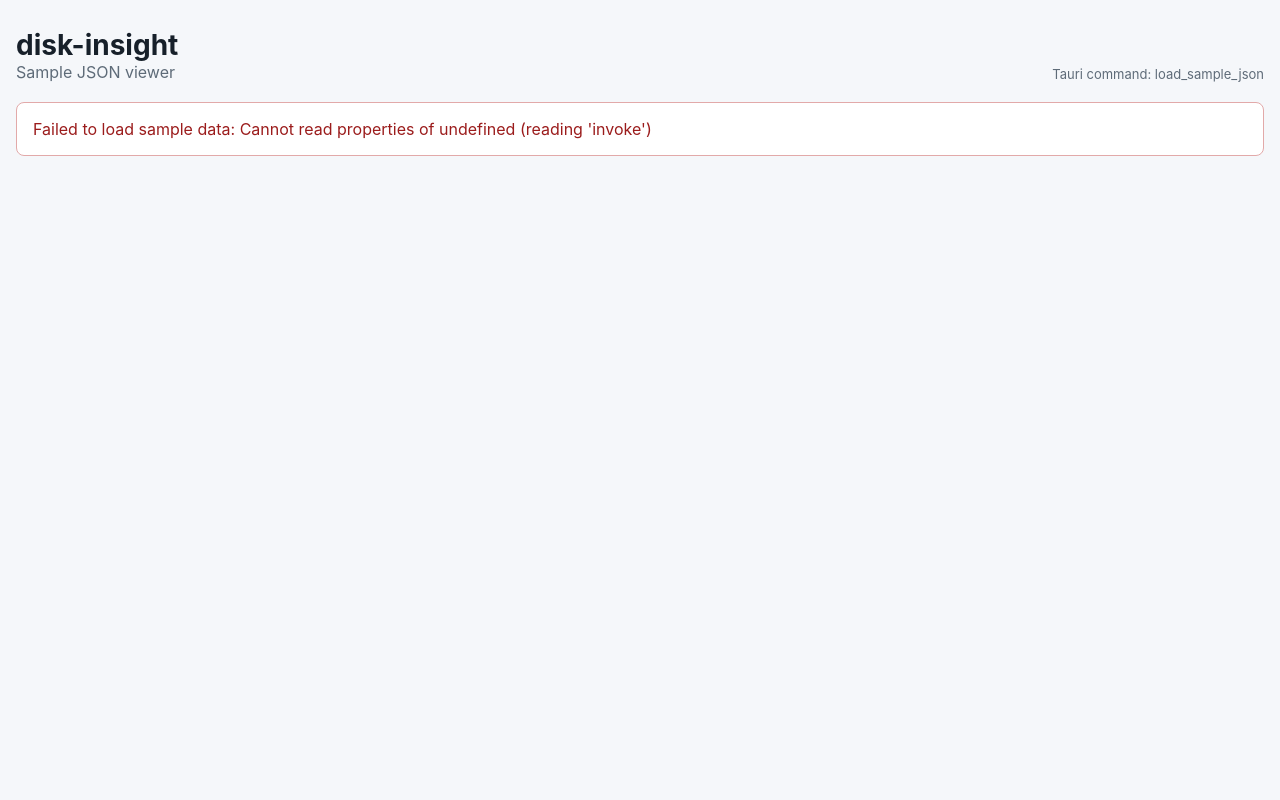
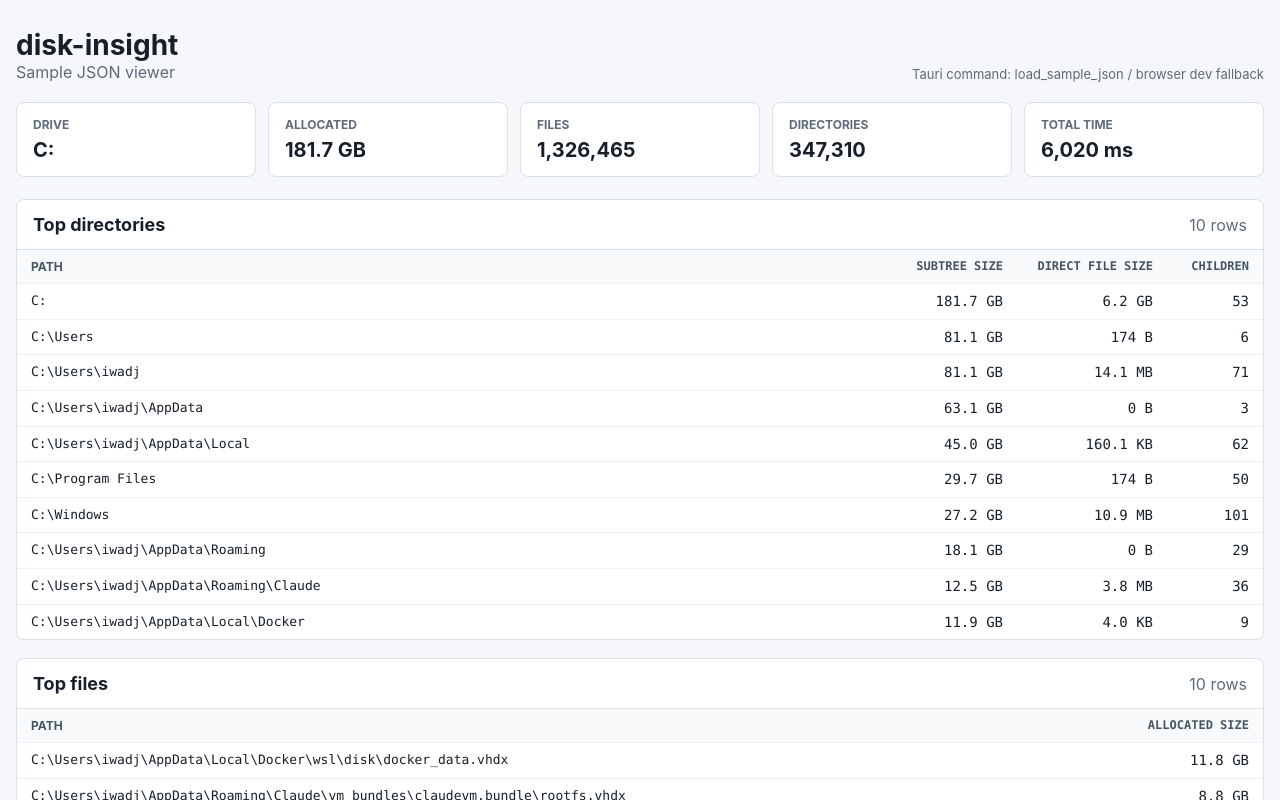
Before and after one commit to iwadjp/disk-insight, a React (Vite) app: page / in a window 1280 px wide. Shown: the top 800 px of the page. Built offline with nearby package versions, Linux system fonts and the light colour scheme.

Commit message:
Add browser fallback for sample viewer

```diff
--- a/ui/src/main.tsx
+++ b/ui/src/main.tsx
@@ -39,6 +39,29 @@ type DiskInsightOutput = {
   top_directories: DirectoryEntry[];
   top_files: FileEntry[];
 };
+
+type TauriWindow = Window & {
+  __TAURI__?: unknown;
+  __TAURI_INTERNALS__?: unknown;
+};
+
+function isTauriRuntime(): boolean {
+  const tauriWindow = window as TauriWindow;
+  return Boolean(tauriWindow.__TAURI__ || tauriWindow.__TAURI_INTERNALS__);
+}
+
+async function loadSampleData(): Promise<DiskInsightOutput> {
+  if (isTauriRuntime()) {
+    return invoke<DiskInsightOutput>("load_sample_json");
+  }
+
+  // Browser dev fallback: normal browsers do not expose the Tauri invoke bridge.
+  const response = await fetch("/sample/probe7.sample.json");
+  if (!response.ok) {
+    throw new Error(`Failed to load sample JSON: ${response.status}`);
+  }
+  return response.json() as Promise<DiskInsightOutput>;
+}
 
 function formatBytes(bytes: number): string {
   const units = ["B", "KB", "MB", "GB", "TB"];
@@ -147,7 +170,7 @@ function App() {
   useEffect(() => {
     let ignore = false;
 
-    invoke<DiskInsightOutput>("load_sample_json")
+    loadSampleData()
       .then((json) => {
         if (!ignore) {
           setData(json);
@@ -171,7 +194,7 @@ function App() {
           <h1>disk-insight</h1>
           <p>Sample JSON viewer</p>
         </div>
-        <span className="source">Tauri command: load_sample_json</span>
+        <span className="source">Tauri command: load_sample_json / browser dev fallback</span>
       </header>
 
       {error && <div className="error">{error}</div>}
```
Also changed, not shown: 1 other file (tests, documents, lock files or other folders).
